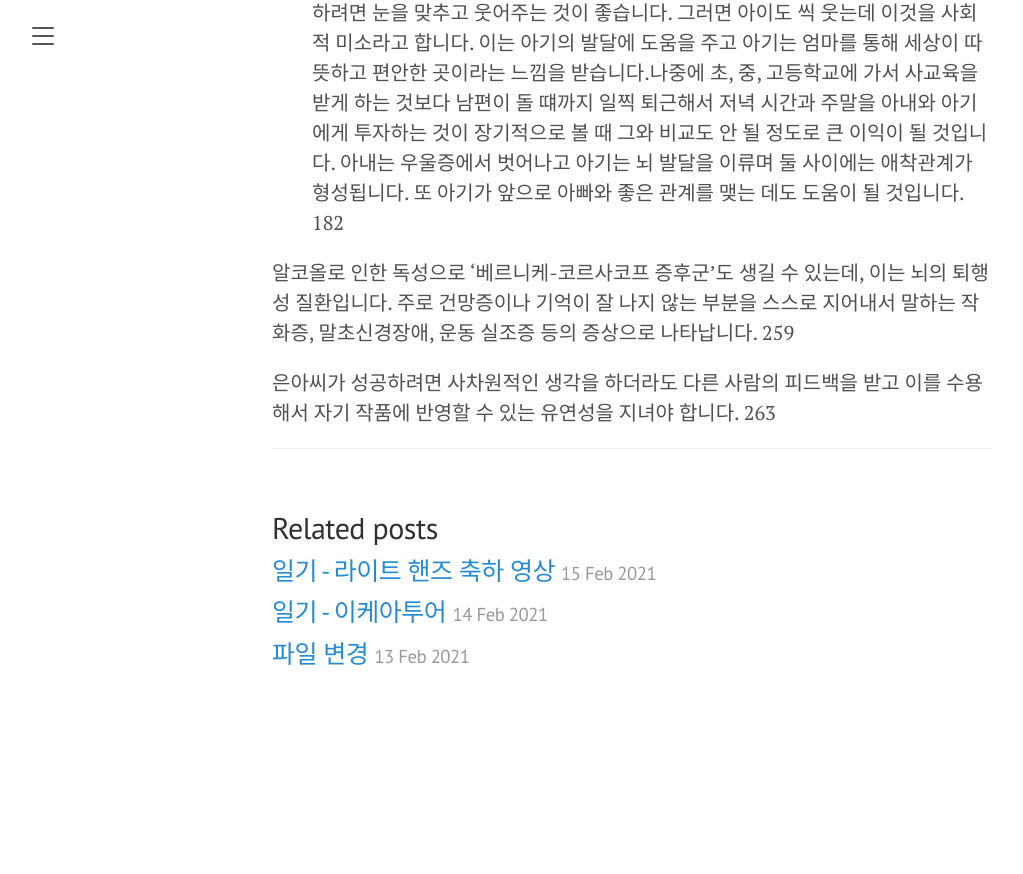
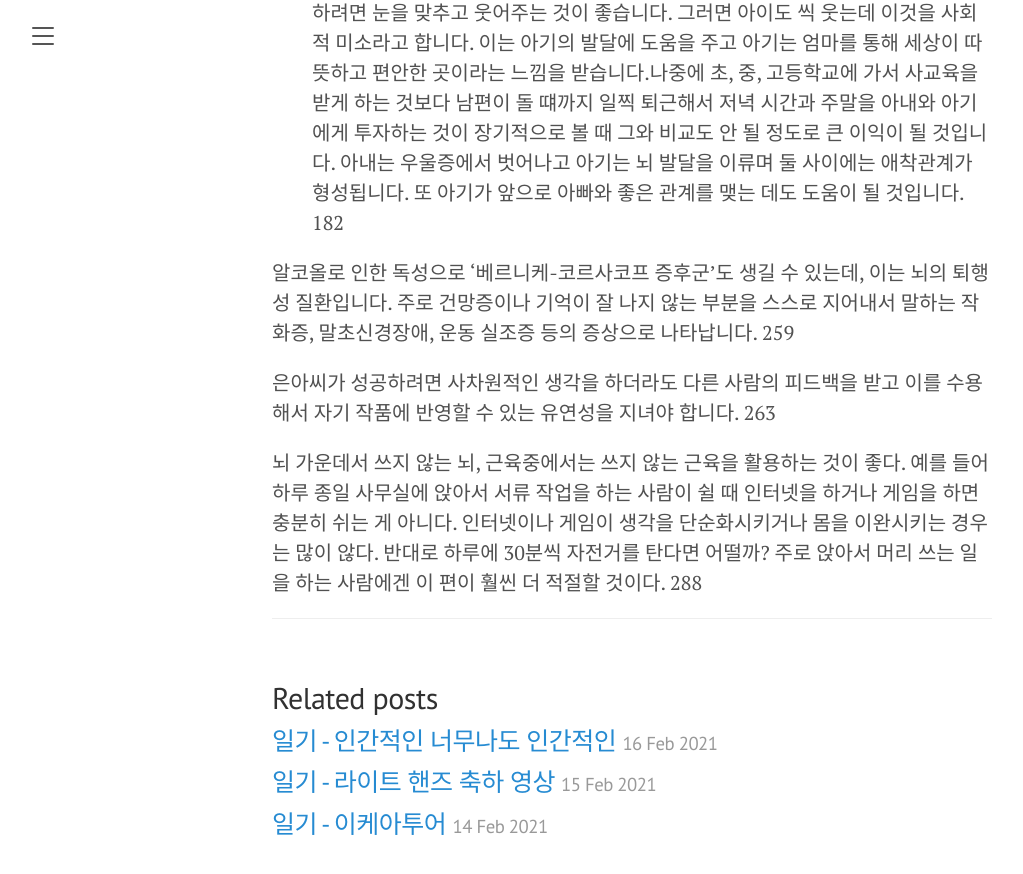
Before and after one commit to hijanghoon/hijanghoon.github.io, a Jekyll site: the page built from _posts/2021-02-11-foryeminperson.md, in a window 1280 px wide and 900 px high, scrolled down 5129 px. Shown: the top 874 px of the window, without its empty margins (8-1031 px from the left). Built offline with Jekyll 4.4.1, drawn with Linux system fonts in a browser that asks for light colours; before the commit the page ends 5859 px from its top, so only the background shows below that.

Commit message:
image update

```diff
--- a/_posts/2021-02-11-foryeminperson.md
+++ b/_posts/2021-02-11-foryeminperson.md
@@ -73,3 +73,5 @@ title: 매우 예민한 사람들을 위한 책
 알코올로 인한 독성으로 '베르니케-코르사코프 증후군'도 생길 수 있는데, 이는 뇌의 퇴행성 질환입니다. 주로 건망증이나 기억이 잘 나지 않는 부분을 스스로 지어내서 말하는 작화증, 말초신경장애, 운동 실조증 등의 증상으로 나타납니다. 259
 
 은아씨가 성공하려면 사차원적인 생각을 하더라도 다른 사람의 피드백을 받고 이를 수용해서 자기 작품에 반영할 수 있는 유연성을 지녀야 합니다. 263
+
+뇌 가운데서 쓰지 않는 뇌, 근육중에서는 쓰지 않는 근육을 활용하는 것이 좋다. 예를 들어 하루 종일 사무실에 앉아서 서류 작업을 하는 사람이 쉴 때 인터넷을 하거나 게임을 하면 충분히 쉬는 게 아니다. 인터넷이나 게임이 생각을 단순화시키거나 몸을 이완시키는 경우는 많이 않다. 반대로 하루에 30분씩 자전거를 탄다면 어떨까? 주로 앉아서 머리 쓰는 일을 하는 사람에겐 이 편이 훨씬 더 적절할 것이다. 288
--- /dev/null
+++ b/_posts/2021-02-16-210216diary copy.md
@@ -0,0 +1,27 @@
+---
+layout: post
+title: 일기 - 인간적인 너무나도 인간적인
+---
+
+![KakaoTalk_Photo_2021-02-16-22-44-43](https://user-images.githubusercontent.com/50545088/108071331-f3adc380-70a8-11eb-85bd-6370f5fbbb9c.jpeg)
+
+
+**사례 1**
+A :형형 이번에 경희대 멋사 안해?
+B : 응응 이번에 회장이랑 운영진이 없어서 이번에 그냥 전체적으로 취소됐어
+A : 아흘흘흘 ㅠㅠㅠ 그렇구만 ㅠㅠㅠㅠ 경희대 분께서 우리쪽으로 연락이왔어서ㅠㅠ 한번 물어봐야될것 같아서 연락했었어 ㅠ
+B : 그렇구나 ㅠㅠㅠ 내부 안에서 특권을 줄 수도 없는 노릇이니깐 잘부탁할게ㅠㅠㅠㅠㅠ
+A : 읭??!! 경희대친구들은 ㅠㅠ 우리 같이 못할거같아 ㅠ 이제 나도 대표선생님이 아니기도 하고ㅠㅠ 그냥 운영진이라서 ㅠㅠㅠ
+B : 그렇군 !! 응응 내가 절대 뭐라고 할 수는 없는거니깐 ㅠㅠ 고생했어잉 ~:)
+
+**사례 2**
+A : 직장생활 시작하다보니깐 다음 날 출근도 해야하고 요즘 한창 뭐 배우고 있어서 얼탈 것 같아서 흠
+B : 그치그치 수욜은 어렵지
+C : 오우...
+B : 오우...?
+C : 단톡만 읽구 깜짝놀랐었는데 여기서 얘기를 했구나 ㅠㅠ
+D : 회사는 어쩔수없지 ㅜㅜㅠㅠ
+B : 원래 유동적인 약속이라서 양해를 구하려고 헀는데 도저히 ...안될것같네요 죄송합니다
+E : 괜찮아 ㅠㅠ 약속을 바꾸기는 어렵지
+A : 에구구 알겠습니다 ㅠㅠ 다음에 같이 밥 먹으면 되니깐!
+B : 넵넵ㅜㅜ 인터뷰 질문은 따로 전달드릴게요!
```
Also changed, not shown: _posts/2021-02-14-210214diary.md (+1 -1 lines), _posts/2021-02-15-210215diary.md (+1 -1 lines), assets/img/KakaoTalk_Photo_2021-02-16-22-44-07.jpeg (added), assets/img/KakaoTalk_Photo_2021-02-16-22-44-13.jpeg (added), assets/img/KakaoTalk_Photo_2021-02-16-22-44-43.jpeg (added), 2 other files.
